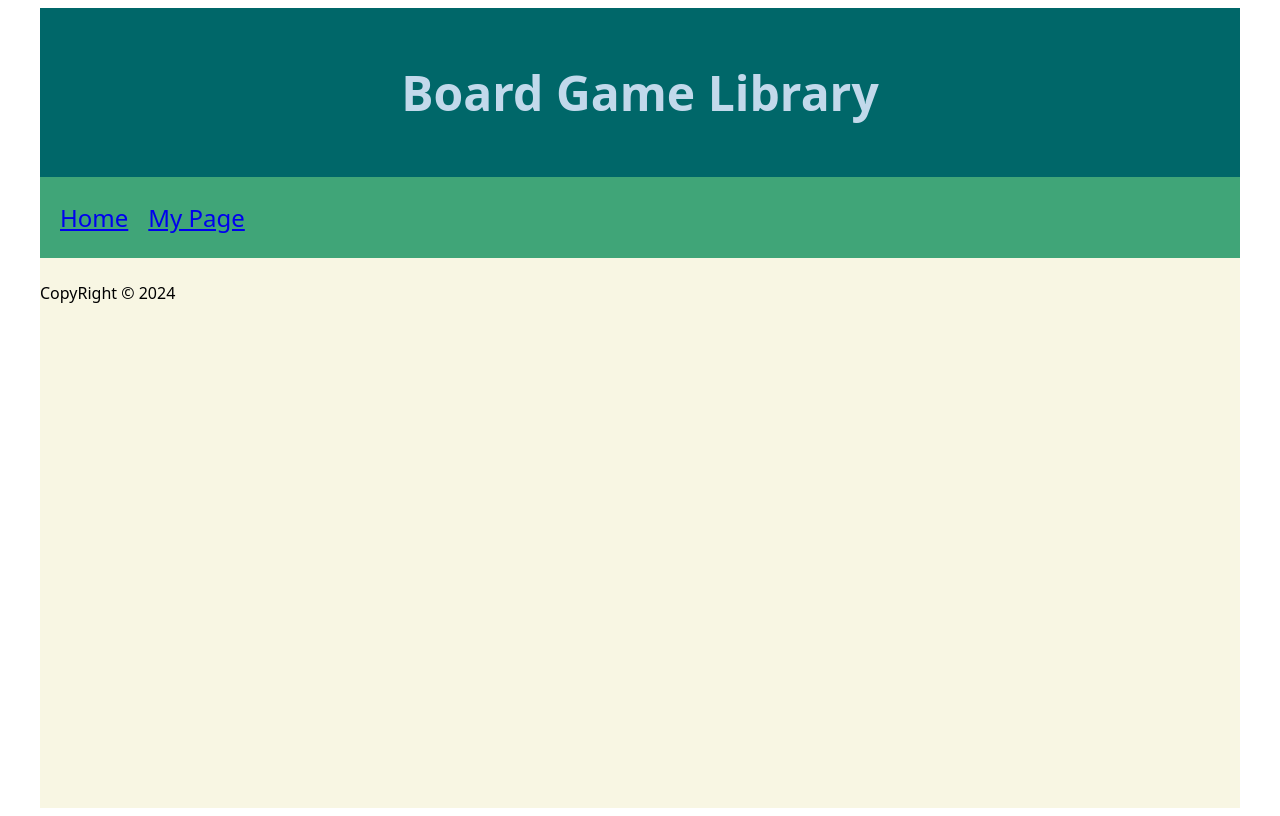
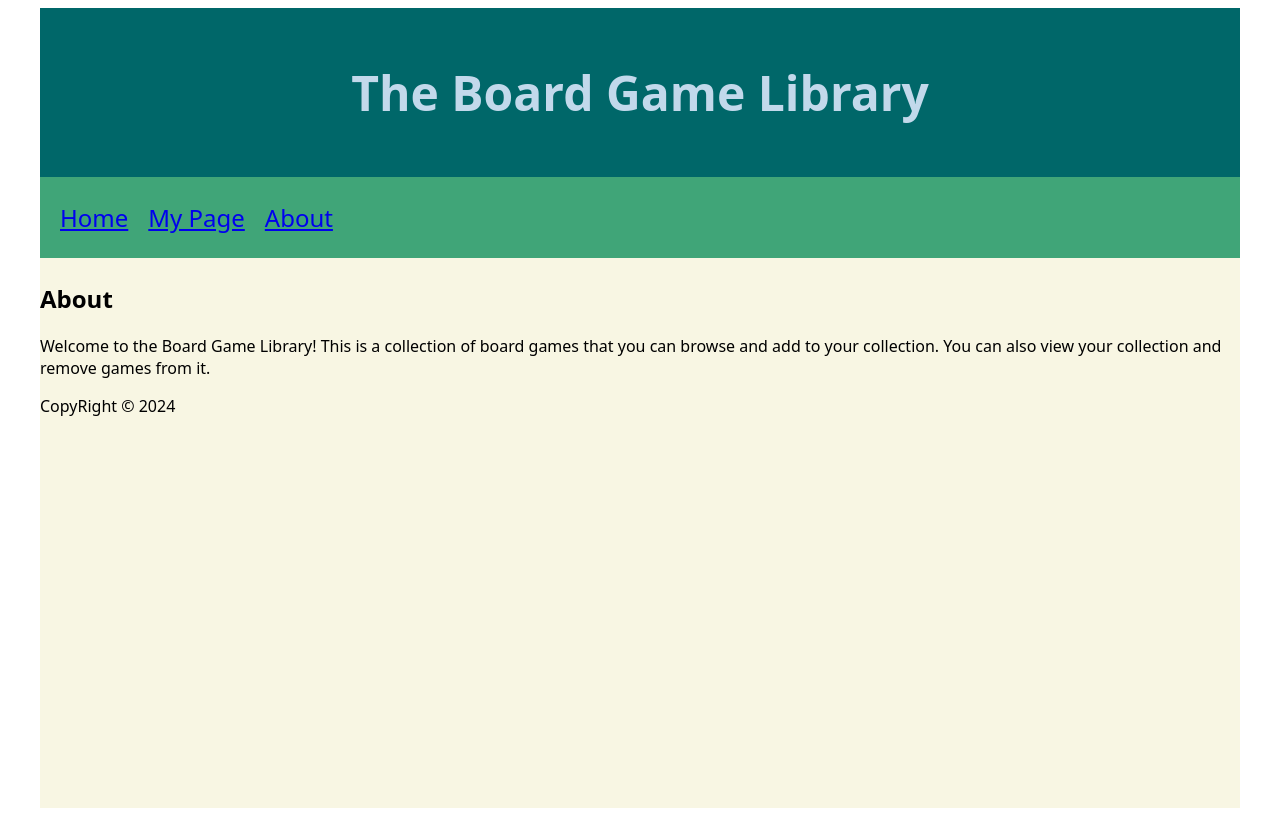
Before and after one commit to rieerep/Board-Game-Library-Frontend, a React (Vite) app: page /About in a window 1280 px wide. Built offline with nearby package versions, Linux system fonts and the light colour scheme; a web font is replaced by a local one.

Commit message:
added about page and route to it

```diff
--- a/src/App.jsx
+++ b/src/App.jsx
@@ -3,6 +3,7 @@ import './styles/App.css';
 import CardList from './components/CardList.jsx';
 import Footer from './components/Footer.jsx';
 import MyPage from './components/MyPage.jsx';
+import About from './components/About.jsx';
 import { Link, Routes, Route } from 'react-router-dom';
 
 
@@ -12,18 +13,21 @@ function App() {
     <>
       <body className='body'>
         <div className='banner'>
-          <h1>Board Game Library</h1>
+          <h1>The Board Game Library</h1>
         </div>
         <nav className='nav-bar'>
           <ul>
             <li><Link to="/">Home</Link></li>
             <li><Link to="/mypage">My Page</Link></li>
+            <li><Link to="/about">About</Link></li>
           </ul>
         </nav>
         <Routes>
           <Route path="/" element={<CardList />}>
           </Route>
           <Route path="/MyPage" element={<MyPage />}>
+          </Route>
+          <Route path="/About" element={<About />}>
           </Route>
         </Routes>
 
--- /dev/null
+++ b/src/components/About.jsx
@@ -0,0 +1,10 @@
+const About = () => {
+    return (
+        <div className="about">
+            <h2>About</h2>
+            <p>Welcome to the Board Game Library! This is a collection of board games that you can browse and add to your collection. You can also view your collection and remove games from it. </p>
+        </div>
+    );
+}
+
+export default About;
```
